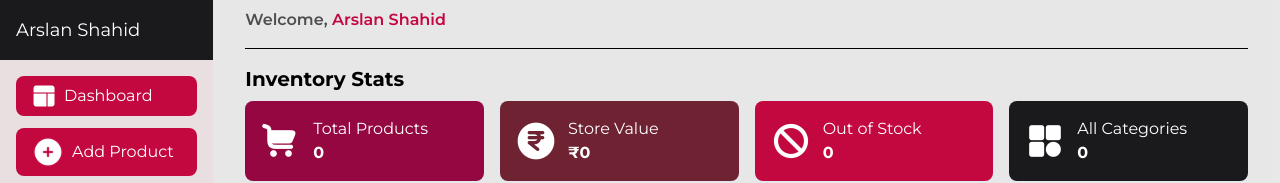
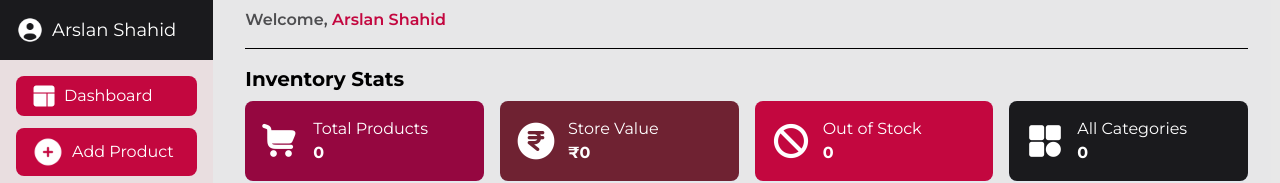
Before and after one commit to arslan-shd/inventory_client, a React (Vite) app: page / in a window 1280 px wide. Shown: the top 183 px of the page. Built offline with nearby package versions, Linux system fonts and the light colour scheme; no server answers.

Commit message:
user icon added and dvh added

```diff
--- a/src/App.jsx
+++ b/src/App.jsx
@@ -24,7 +24,10 @@ const App = () => {
   }, [productList]);
 
   return (
-    <div className="relative lg:grid lg:grid-cols-6 h-screen font-montserrat">
+    <div
+      style={{ minHeight: "100dvh" }}
+      className="relative lg:grid lg:grid-cols-6 font-montserrat"
+    >
       <Sidebar />
       <div className="bg-grayBlack/[0.1] lg:col-span-5 py-2 sm:px-8 px-4">
         <Routes>
--- a/src/components/Sidebar.jsx
+++ b/src/components/Sidebar.jsx
@@ -9,6 +9,7 @@ const Sidebar = () => {
     <div className="lg:col-span-1">
       <div className=" bg-grayBlack flex items-center gap-2 py-4 text-white px-4">
         {/* <FaUserCircle size="24" /> */}
+        <img className="w-7" src="user-icon.png" alt="user-profile-icon" />
         <span className="text-lg">Arslan Shahid</span>
       </div>
       <div className="p-4 h-full bg-brown/[0.15]">
```
Also changed, not shown: public/user-icon.png (added).
